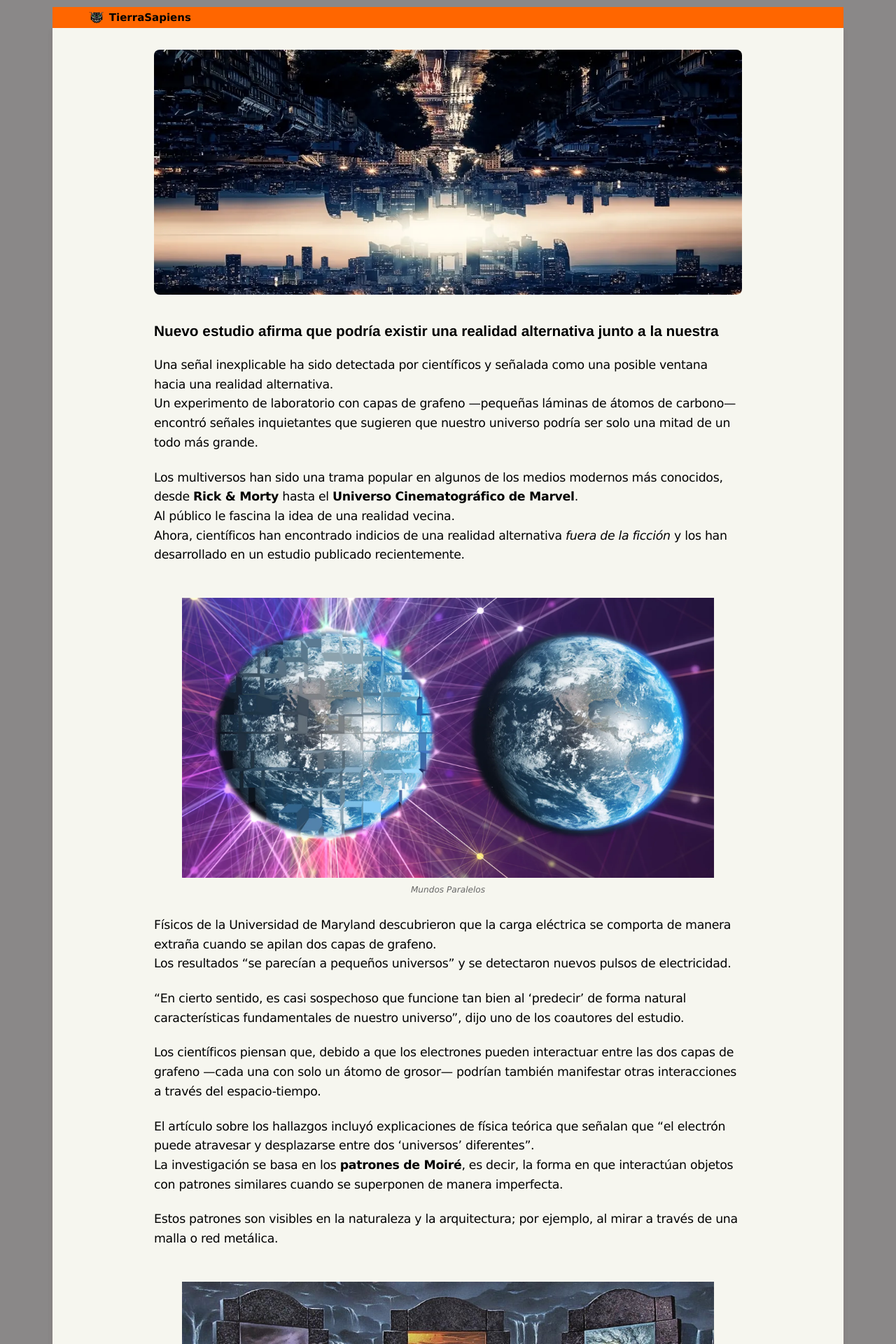
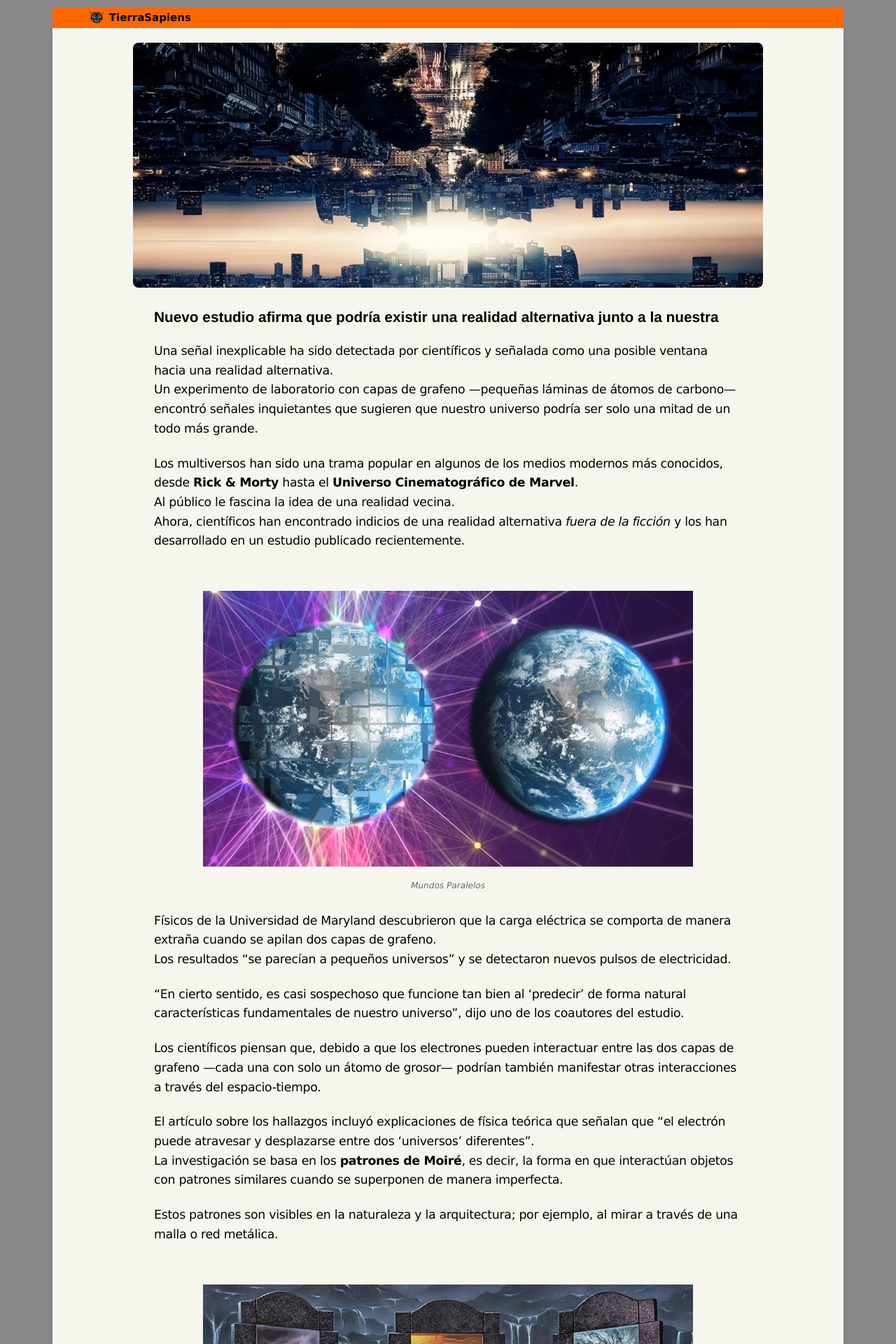
Before and after one commit to TierraSapiens/RealidadAlterna, a Jekyll site: the page built from _posts/2025-11-16-nuevo-estudio-afirma-que-podria-existir-una-realidad-alternativa.md, in a window 1280 px wide. Shown: the top 1920 px of the page at 70% size. Built offline with Jekyll 4.4.1, drawn with Linux system fonts in a browser that asks for light colours.

Commit message:
modificar

```diff
--- a/assets/css/style.css
+++ b/assets/css/style.css
@@ -469,15 +469,6 @@ footer {
     margin-bottom: 10px !important; /* Espacio entre cada punto */
 }
 
-.post-container img,
-.post-content img,
-main img {
-    max-width: 100% !important;
-    height: auto !important;
-    display: block !important;
-    margin: 10px auto !important;
-}
-
 /* Las negritas dentro de la lista (ej: "El argumento:") */
 .post-content li strong {
     color: #000000 !important; /* Negro puro para destacar */
```
